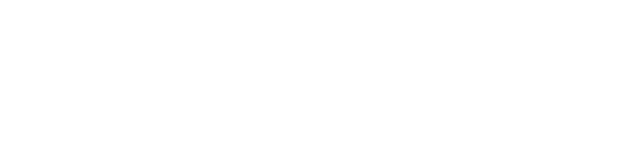
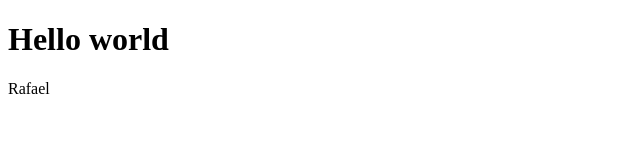
Before and after one commit to rafaelyusia/RepoBaru, a plain HTML site: page index.html in a window 1280 px wide. Shown: the whole page, without its empty margins (0-640 px from the left). Drawn offline with Linux system fonts and the light colour scheme.

Commit message:
menambah paragraf

```diff
--- a/index.html
+++ b/index.html
@@ -6,6 +6,7 @@
     <title>Document</title>
 </head>
 <body>
-
+    <h1> Hello world</h1>
+    <p>Rafael</p>
 </body>
 </html>
```
